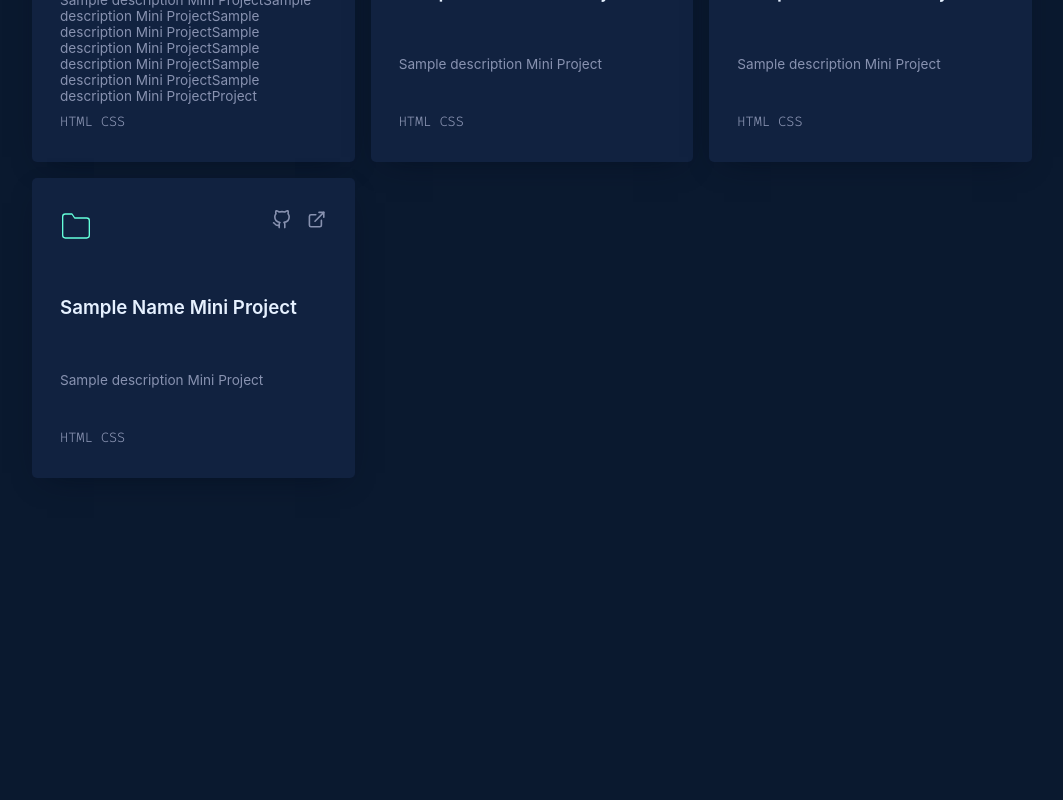
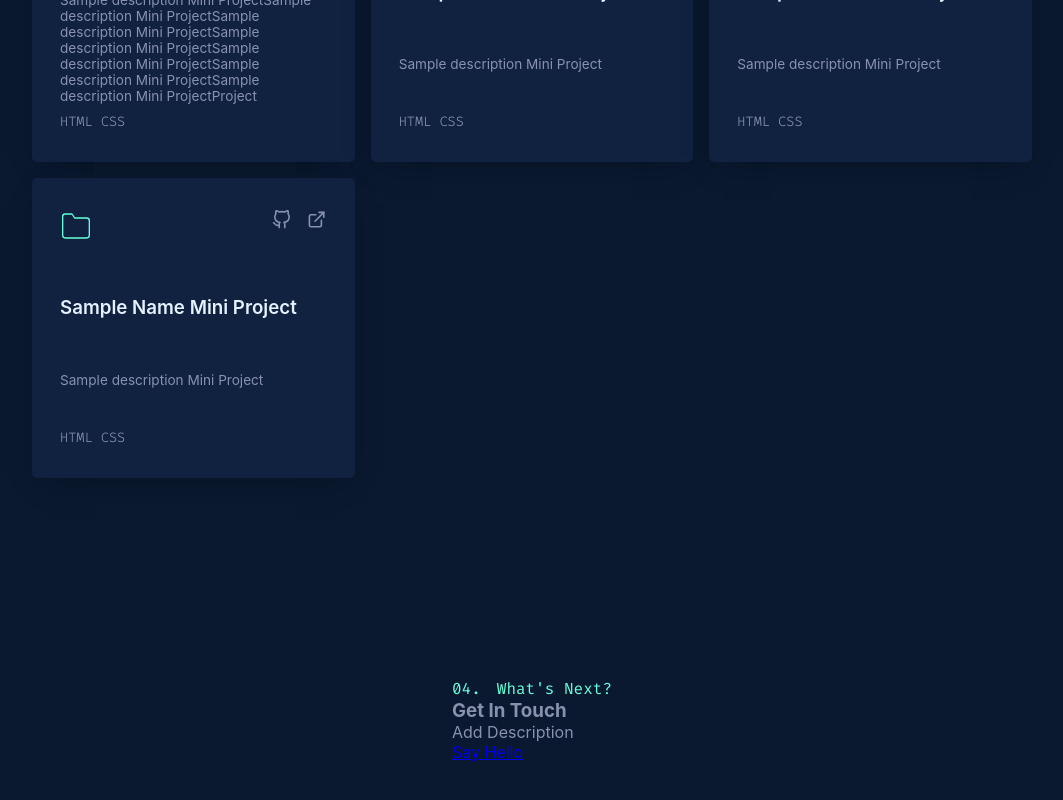
Before and after one commit to pankajmalvi/pankajmalviya, a React (Create React App) app: page / in a window 1280 px wide. Shown: the part 2039-2839 px from the top of the page, without its empty margins (108-1171 px from the left). Before the commit the page ends 2817 px from the top, so only its background shows below. Built offline with nearby package versions, Linux system fonts and the light colour scheme; a web font is replaced by a local one.

Commit message:
Added data and basic structure for Contact Section

```diff
--- a/src/App.scss
+++ b/src/App.scss
@@ -84,5 +84,22 @@ section {
         background-color: var(--lightest-navy);
       }
     }
+    &-small {
+      width: 100%;
+      margin: auto;
+      font-family: var(--font-mono);
+      font-size: 1rem;
+      color: var(--green);
+      font-weight: 400;
+      justify-content: center;
+
+      &::after {
+        display: none;
+      }
+
+      &::before {
+        font-size: 1rem;
+      }
+    }
   }
 }
--- /dev/null
+++ b/src/components/sections/contact/ContactButton.js
@@ -0,0 +1,9 @@
+import React from 'react'
+
+function ContactButton({ mailId }) {
+    return (
+        <a href={`mailto:${mailId}`}>Say Hello</a>
+    )
+}
+
+export default ContactButton
--- /dev/null
+++ b/src/components/sections/contact/ContactDescription.js
@@ -0,0 +1,9 @@
+import React from 'react'
+
+function ContactDescription({ description }) {
+    return (
+        <p className='contact-description'>{description}</p>
+    )
+}
+
+export default ContactDescription
--- /dev/null
+++ b/src/components/sections/contact/ContactInnerHeading.js
@@ -0,0 +1,9 @@
+import React from 'react'
+
+function ContactInnerHeading() {
+    return (
+        <h3 className='contact-inner-heading'>Get In Touch</h3>
+    )
+}
+
+export default ContactInnerHeading
--- a/src/components/sections/contact/Contacts.js
+++ b/src/components/sections/contact/Contacts.js
@@ -1,11 +1,18 @@
 import React from 'react'
+import SectionHeading from '../../common/SectionHeading'
+import ContactButton from './ContactButton'
+import ContactDescription from './ContactDescription'
+import ContactInnerHeading from './ContactInnerHeading'
 
-function Contacts() {
+function Contacts({ mail }) {
+
+
     return (
         <section id="section-contact">
-            {/* Link Heading Type 2
-          Description
-          Contact Button */}
+            <SectionHeading heading={"What's Next?"} type2={true} />
+            <ContactInnerHeading />
+            <ContactDescription description={"Add Description"} />
+            <ContactButton mailId={mail} />
         </section>
     )
 }
--- a/src/components/sections/main/Main.js
+++ b/src/components/sections/main/Main.js
@@ -19,7 +19,7 @@ class Main extends Component {
                 <About skills={this.data.skills} about={this.data.about} />
                 <Jobs career={this.data.career} />
                 <Projects projects={this.data["mini-projects"]} />
-                <Contacts />
+                <Contacts mail={this.data["personal-details"]["email"]} />
                 <LeftFloat />
                 <RightFloat />
             </main>
--- a/src/components/sections/main/styles/Main.scss
+++ b/src/components/sections/main/styles/Main.scss
@@ -1,4 +1,7 @@
 .main-content {
   max-width: 100%;
   padding: 0 10%;
+  display: flex;
+  flex-direction: column;
+  align-content: center;
 }
```
